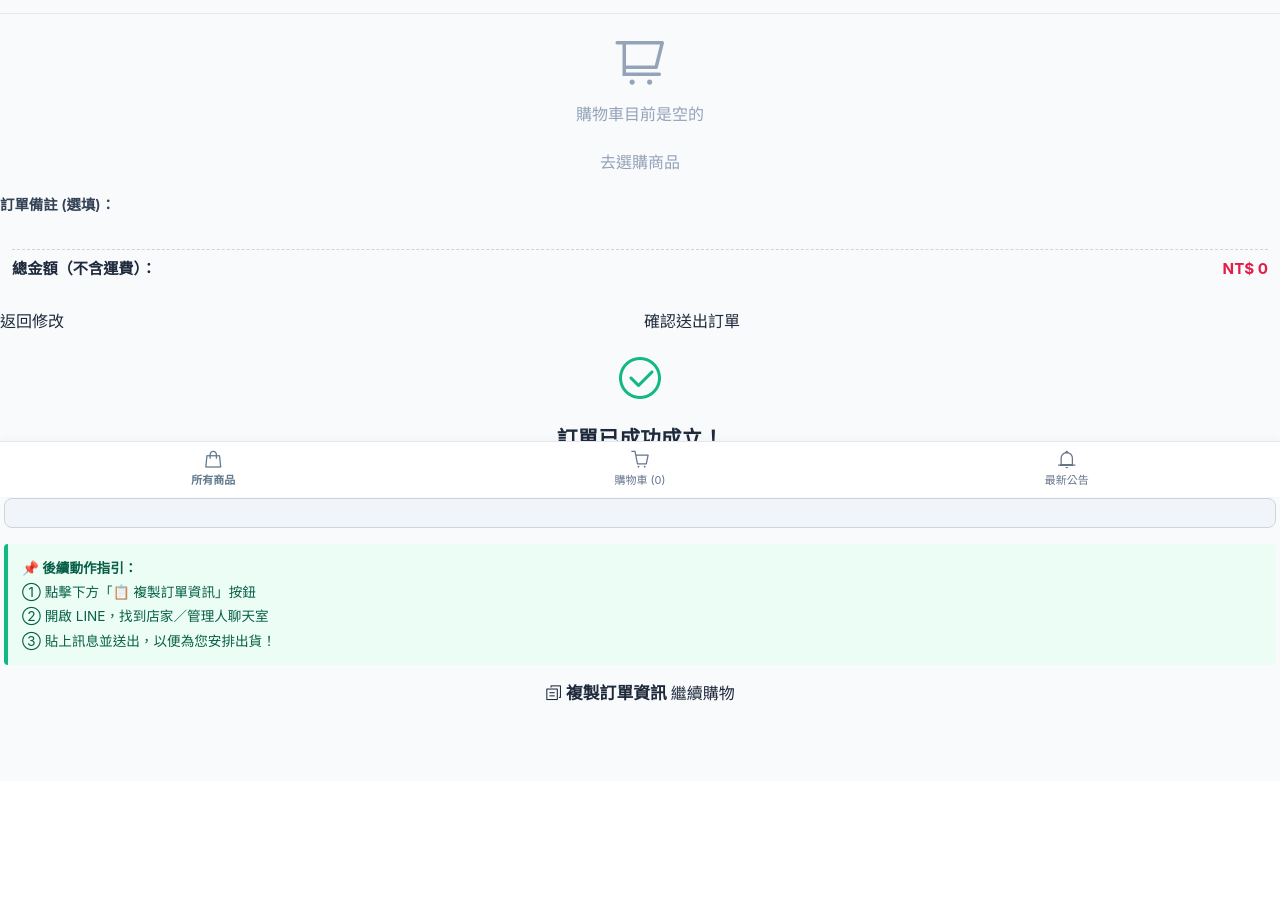
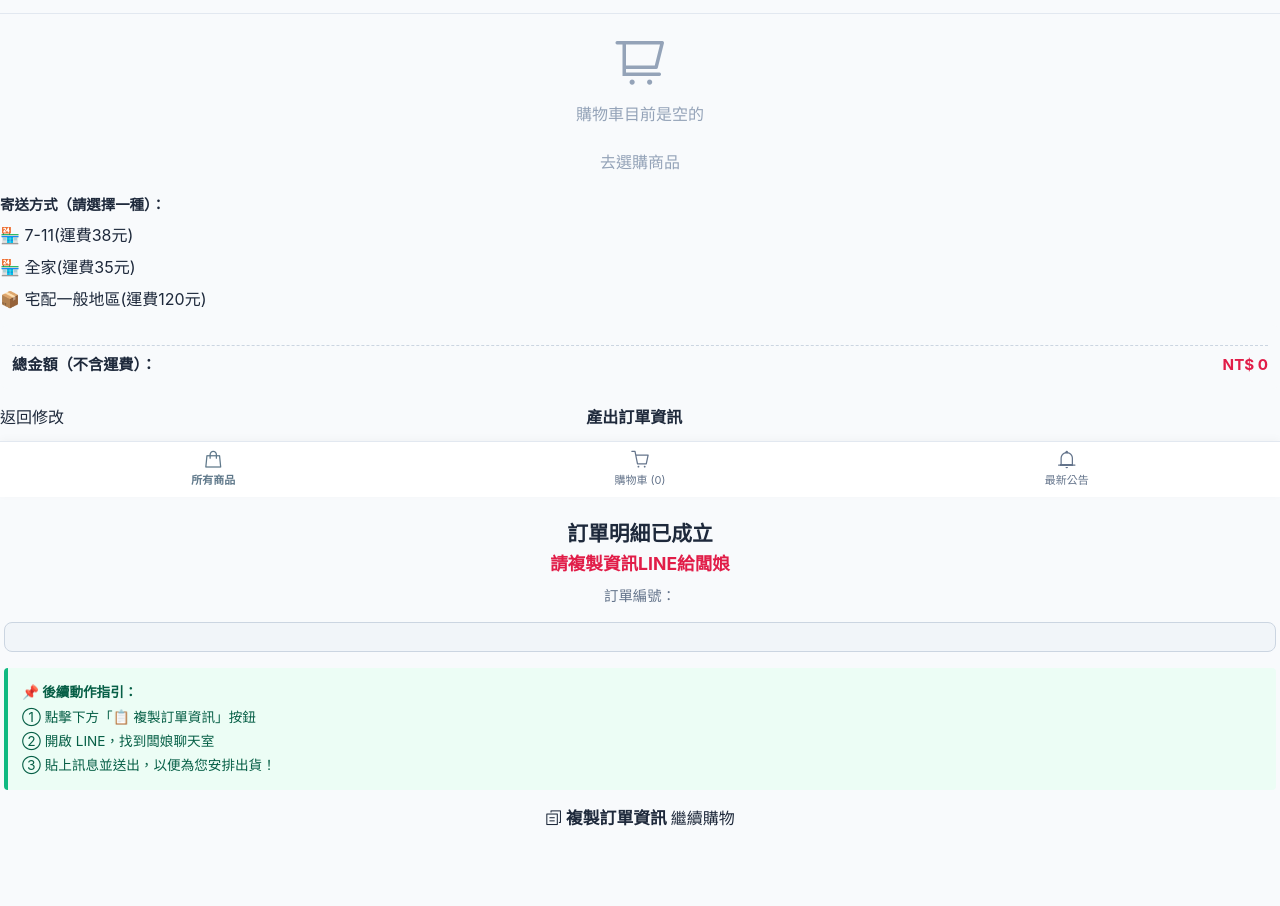
Before and after one commit to smallken99/mSite, a Flask app: page /shop in a window 1280 px wide. Shown: the part 303-1209 px from the top of the page. Before the commit the page ends 1004 px from the top, so only its background shows below. Run offline with Flask 3, Linux system fonts and the light colour scheme; data that the repository does not hold is empty; some libraries are stand-ins or nearby versions.

Commit message:
feat(shop): 寄送方式三選一、優化訂單成功標題並修復伺服器台灣時區(UTC+8)

```diff
--- a/mSite/shop/routes.py
+++ b/mSite/shop/routes.py
@@ -2,7 +2,7 @@
 from flask import Blueprint, render_template, request, jsonify, current_app
 from flask_login import login_required
 from mSite import db
-from mSite.models import ShopProduct, ProductVariant, ShopOrder, ShopOrderItem, ShopSetting
+from mSite.models import ShopProduct, ProductVariant, ShopOrder, ShopOrderItem, ShopSetting, get_tw_now
 from mSite.shop.utils import (
     generate_order_no,
     save_product_image,
@@ -127,7 +127,8 @@
         order_no=order_no,
         customer_note=note,
         total_amount=total_amount,
-        status='pending'
+        status='pending',
+        created_at=get_tw_now()
     )
     order.items = order_items
 
--- a/mSite/shop/utils.py
+++ b/mSite/shop/utils.py
@@ -5,7 +5,7 @@
 from flask import current_app
 from flask_mail import Message
 from mSite import db, mail
-from mSite.models import ShopOrder, ShopSetting
+from mSite.models import ShopOrder, ShopSetting, get_tw_now
 
 
 def get_shop_setting(key, default=''):
@@ -18,7 +18,7 @@
 
 def generate_order_no():
     """產生唯一訂單編號，格式：SH + YYYYMMDD + 3 位流水號 (例: SH20260821001)"""
-    today_str = datetime.now().strftime('%Y%m%d')
+    today_str = get_tw_now().strftime('%Y%m%d')
     prefix = f'SH{today_str}'
 
     latest_order = (ShopOrder.query
@@ -111,7 +111,7 @@
     if not shop_name:
         shop_name = get_shop_setting('shop_name', '棋新商城')
 
-    created_time_str = order.created_at.strftime('%Y/%m/%d %H:%M') if order.created_at else datetime.now().strftime('%Y/%m/%d %H:%M')
+    created_time_str = order.created_at.strftime('%Y/%m/%d %H:%M') if order.created_at else get_tw_now().strftime('%Y/%m/%d %H:%M')
 
     lines = [
         f"📋 {shop_name} — 訂單通知",
@@ -121,7 +121,7 @@
     ]
 
     if order.customer_note and order.customer_note.strip():
-        lines.append(f"📝 備註：{order.customer_note.strip()}")
+        lines.append(f"🚚 寄送方式：{order.customer_note.strip()}")
 
     lines.append("")
     lines.append("──── 訂單明細 ────")
@@ -144,7 +144,7 @@
     if not shop_name:
         shop_name = get_shop_setting('shop_name', '棋新商城')
 
-    created_time_str = order.created_at.strftime('%Y/%m/%d %H:%M') if order.created_at else datetime.now().strftime('%Y/%m/%d %H:%M')
+    created_time_str = order.created_at.strftime('%Y/%m/%d %H:%M') if order.created_at else get_tw_now().strftime('%Y/%m/%d %H:%M')
     total_str = f"{int(order.total_amount):,}" if order.total_amount.is_integer() else f"{order.total_amount:,.2f}"
 
     item_rows = ""
@@ -166,7 +166,7 @@
     note_html = ""
     if order.customer_note and order.customer_note.strip():
         note_html = f"""
-        <p style="margin: 6px 0; color: #555;"><strong>客戶備註：</strong>{order.customer_note.strip()}</p>
+        <p style="margin: 6px 0; color: #555;"><strong>🚚 寄送方式：</strong>{order.customer_note.strip()}</p>
         """
 
     html = f"""
--- a/mSite/templates/shop.html
+++ b/mSite/templates/shop.html
@@ -298,23 +298,29 @@
         </div>
     </el-drawer>
 
-    <!-- 預覽訂單明細對話框 (Dialog) -->
+    <!-- 核對商品內容與寄送方式對話框 (Dialog) -->
     <el-dialog
-        title="📝 預覽訂單明細"
+        title="📝 核對商品內容與寄送方式"
         :visible.sync="showCheckout"
         width="90%"
         :close-on-click-modal="false"
         custom-class="checkout-dialog">
 
         <div>
+            <!-- 寄送方式選擇 -->
             <div style="margin-bottom: 14px;">
-                <label style="font-weight: 600; font-size: 0.9rem; color: #334155; margin-bottom: 6px; display: block;">訂單備註 (選填)：</label>
-                <el-input
-                    type="textarea"
-                    :rows="3"
-                    placeholder="可輸入送貨時間偏好、特殊要求等..."
-                    v-model="customerNote">
-                </el-input>
+                <label style="font-weight: 700; font-size: 0.9rem; color: #1e293b; margin-bottom: 8px; display: block;">寄送方式（請選擇一種）：</label>
+                <el-radio-group v-model="shippingMethod" style="display: flex; flex-direction: column; gap: 8px; width: 100%;">
+                    <el-radio label="7-11(運費38元)" border style="margin: 0; width: 100%; text-align: left; border-radius: 6px;">
+                        🏪 7-11(運費38元)
+                    </el-radio>
+                    <el-radio label="全家(運費35元)" border style="margin: 0; width: 100%; text-align: left; border-radius: 6px;">
+                        🏪 全家(運費35元)
+                    </el-radio>
+                    <el-radio label="宅配一般地區(運費120元)" border style="margin: 0; width: 100%; text-align: left; border-radius: 6px;">
+                        📦 宅配一般地區(運費120元)
+                    </el-radio>
+                </el-radio-group>
             </div>
 
             <div style="background-color: #f8fafc; border-radius: 8px; padding: 12px; margin-bottom: 16px;">
@@ -335,8 +341,8 @@
 
         <span slot="footer" class="dialog-footer" style="display: flex; gap: 8px;">
             <el-button @click="showCheckout = false" style="flex: 1;">返回修改</el-button>
-            <el-button type="primary" :loading="submitting" @click="submitOrder" style="flex: 1;">
-                確認送出訂單
+            <el-button type="primary" :loading="submitting" @click="submitOrder" style="flex: 1.2; font-weight: bold;">
+                產出訂單資訊
             </el-button>
         </span>
     </el-dialog>
@@ -351,7 +357,10 @@
 
         <div class="order-success-container">
             <div class="success-icon"><i class="el-icon-circle-check"></i></div>
-            <div class="success-title">訂單已成功成立！</div>
+            <div class="success-title" style="line-height: 1.4; margin-bottom: 8px;">
+                <div>訂單明細已成立</div>
+                <div style="font-size: 1.1rem; color: #e11d48; margin-top: 4px; font-weight: 700;">請複製資訊LINE給闆娘</div>
+            </div>
             <div class="success-subtitle">訂單編號：<strong>{{ "{{ orderNo }}" }}</strong></div>
 
             <!-- 純文字摘要框 -->
@@ -361,7 +370,7 @@
             <div class="guide-box">
                 <p><strong>📌 後續動作指引：</strong></p>
                 <p>① 點擊下方「📋 複製訂單資訊」按鈕</p>
-                <p>② 開啟 LINE，找到店家／管理人聊天室</p>
+                <p>② 開啟 LINE，找到闆娘聊天室</p>
                 <p>③ 貼上訊息並送出，以便為您安排出貨！</p>
             </div>
 
@@ -430,7 +439,7 @@
             showCart: false,
             showCheckout: false,
             showSuccess: false,
-            customerNote: '',
+            shippingMethod: '7-11(運費38元)',
             orderNo: '',
             orderSummary: '',
             copied: false,
@@ -637,7 +646,7 @@
             this.submitting = true;
 
             const payload = {
-                note: this.customerNote,
+                note: this.shippingMethod,
                 items: this.cart.map(item => ({
                     variant_id: item.variant_id,
                     quantity: item.quantity
@@ -653,19 +662,19 @@
                         this.showSuccess = true;
                         this.copied = false;
 
-                        // 清空購物車與備註
+                        // 清空購物車
                         this.cart = [];
                         this.saveCart();
-                        this.customerNote = '';
+                        this.shippingMethod = '7-11(運費38元)';
 
                         // 重新載入商品（庫存已更新）
                         this.fetchProducts();
                     } else {
-                        this.$message.error(res.data.message || '成立訂單失敗');
+                        this.$message.error(res.data.message || '產出訂單失敗');
                     }
                 })
                 .catch(err => {
-                    const msg = (err.response && err.response.data && err.response.data.message) || '成立訂單失敗，請稍後再試';
+                    const msg = (err.response && err.response.data && err.response.data.message) || '產出訂單失敗，請稍後再試';
                     this.$message.error(msg);
                 })
                 .finally(() => {
```
Also changed, not shown: mSite/models.py (+7 -2 lines).
